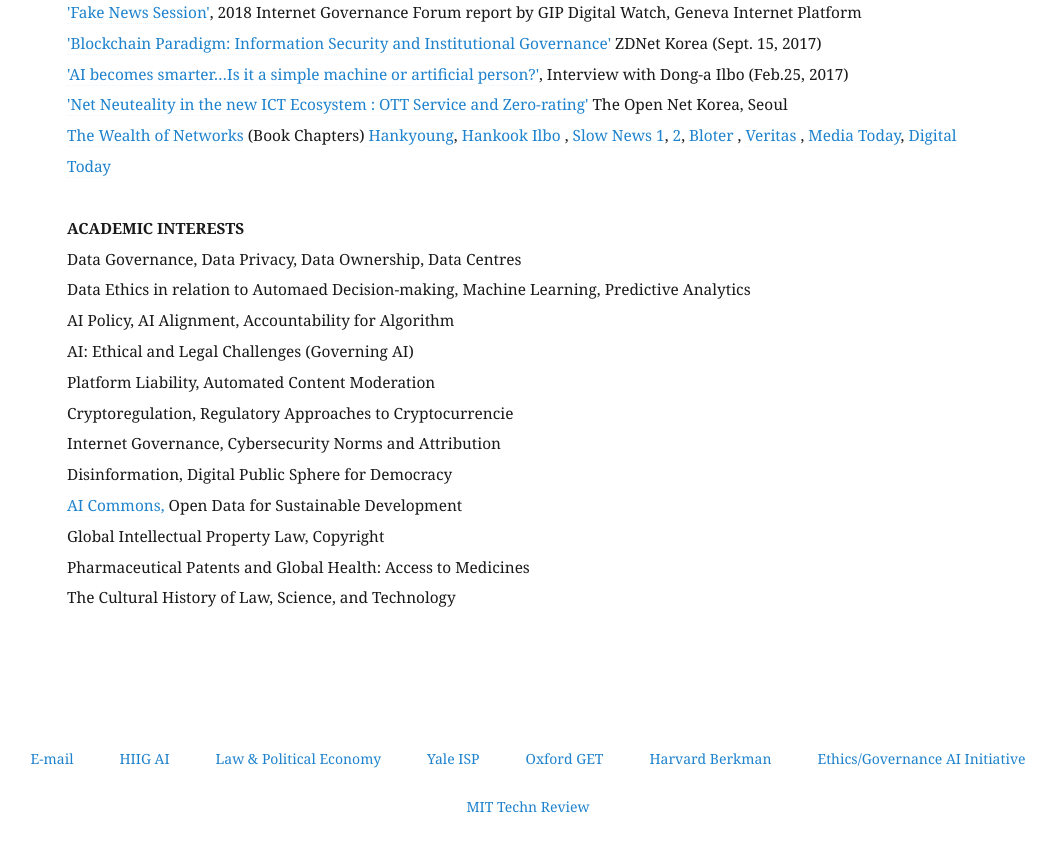
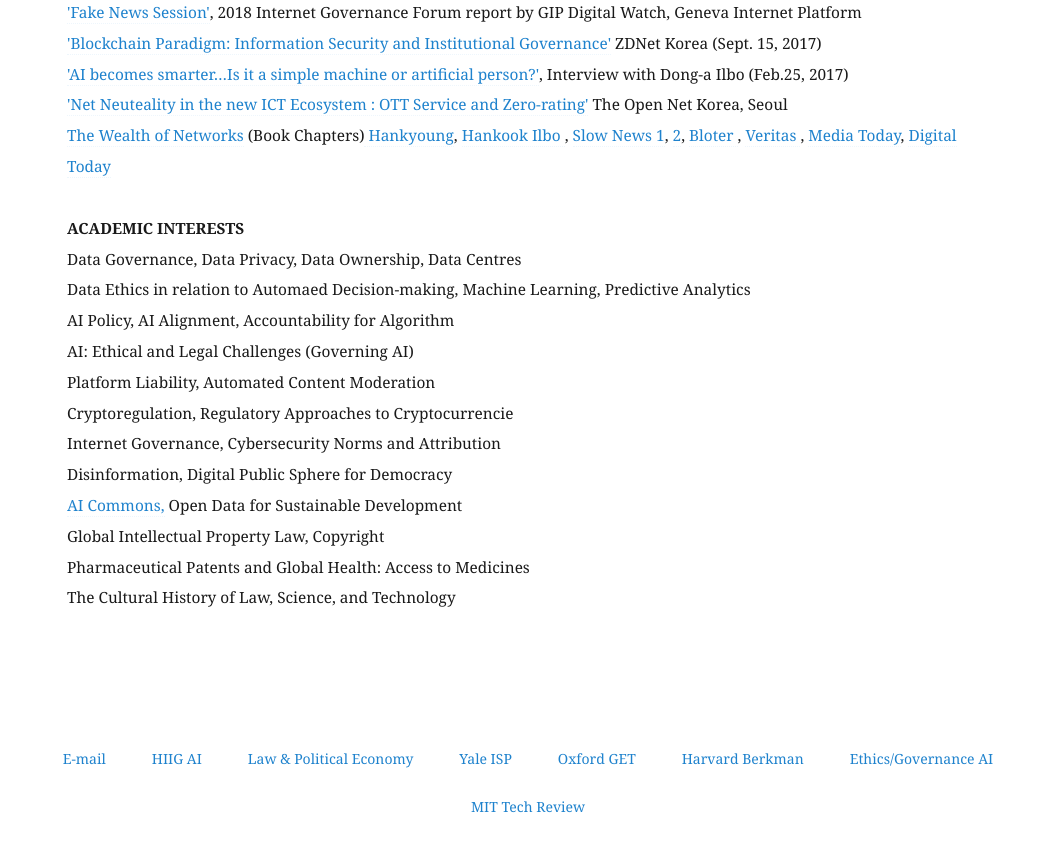
Before and after one commit to eunchangchoi/eunchangchoi.github.io, a Jekyll site: the page built from index.md, in a window 1280 px wide and 900 px high, scrolled down 2640 px. Shown: the top 852 px of the window, without its empty margins (33-1089 px from the left). Built offline with Jekyll 4.4.1, drawn with Linux system fonts in a browser that asks for light colours.

Commit message:
Update default.html

```diff
--- a/_layouts/default.html
+++ b/_layouts/default.html
@@ -65,8 +65,8 @@
    <li><a href="https://law.yale.edu/isp"> Yale ISP </a> </li>
    <li><a href="https://www.oii.ox.ac.uk/research/governance-of-emerging-technologies"> Oxford GET</a></li>
    <li><a href="https://cyber.harvard.edu/topics/ethics-and-governance-ai"> Harvard Berkman </a></li>
-   <li><a href="https://aiethicsinitiative.org/projects"> Ethics/Governance AI Initiative </a></li>
-   <li><a href="https://www.technologyreview.com/search/?s=AI"> MIT Techn Review</a></li>
+   <li><a href="https://aiethicsinitiative.org/projects"> Ethics/Governance AI </a></li>
+   <li><a href="https://www.technologyreview.com/search/?s=AI"> MIT Tech Review</a></li>
    </ul>
   </footer>
   </body>
```
